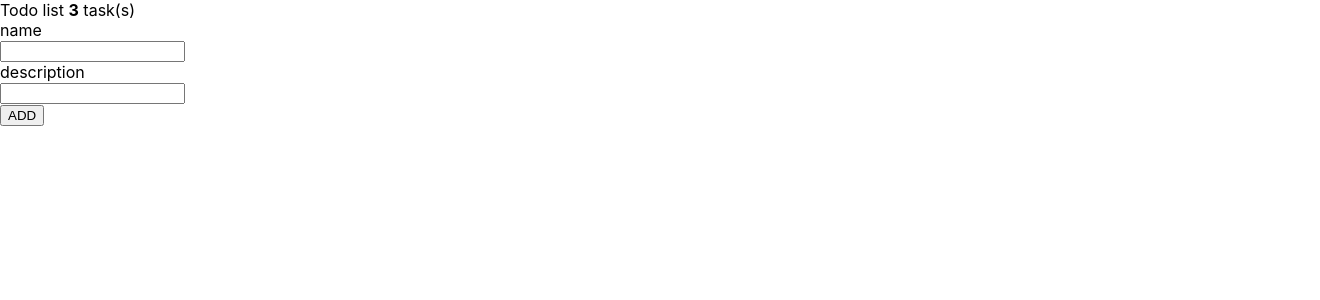
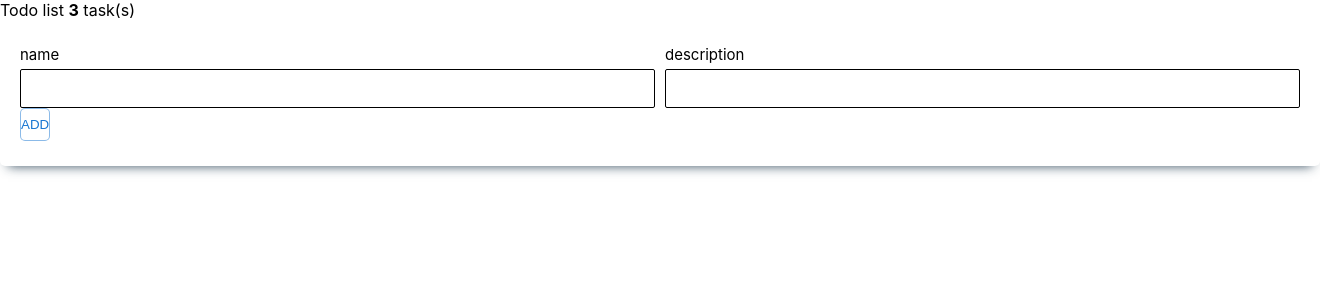
Before and after one commit to Banchee501/todo-list-react-ts, a React (Create React App) app: page / in a window 1280 px wide. Shown: the top 300 px of the page, 1320 px wide, since content can reach past the window. Built offline with nearby package versions, Linux system fonts and the light colour scheme; the HTML template or start-up script is replaced by a standard one.

Commit message:
add button module

```diff
--- /dev/null
+++ b/src/components/button/Button.scss
@@ -0,0 +1,27 @@
+.button {
+    border-radius: 5px;
+    padding: 8px 0px;
+    cursor: pointer;
+    background-color: #fff;
+    &_red {
+        border: 1px solid rgba(210,25 ,25, 0.5);
+        color: #d21919;
+    }
+    &_red:hover {
+        border: 1px solid rgba(210,25 ,25, 0.05);
+    }
+    &_orange {
+        border: 1px solid rgba(210,102 ,25, 0.5);
+        color: #d27c19;
+    }
+    &_orange:hover {
+        border: 1px solid rgba(210,102 ,25, 0.05);
+    }
+    &_blue {
+        border: 1px solid rgba(25,118 ,210, 0.5);
+        color: #1976d2;
+    }
+    &_blue:hover {
+        border: 1px solid rgba(25,118 ,210, 0.05);
+    }
+}
--- /dev/null
+++ b/src/components/button/Button.tsx
@@ -0,0 +1,13 @@
+import './Button.scss';
+
+interface ButtonProps extends React.ComponentPropsWithRef<'button'> {
+    color: "orange" | 'blue' | "red"
+}
+
+export const Button: React.FC<ButtonProps> = ({ children, color, onClick, ...props }) => {
+    const className = `button ${[`button_${color}`]}`;
+
+    return <button className={className} onClick={onClick} {...props}>
+        {children}
+    </button>
+}
--- a/src/components/header/Header.scss
+++ b/src/components/header/Header.scss
@@ -1,6 +1,6 @@
 .header {
     &_container {
-        text-align: center;
+        text-align: left;
     }
     &_title {
         font-style: 25px;
--- a/src/components/header/Header.tsx
+++ b/src/components/header/Header.tsx
@@ -1,6 +1,6 @@
 import React from "react";
 
-import './Header';
+import './Header.scss';
 
 interface HeaderProps {
     todoCount: number;
--- a/src/components/todoPanel/TodoPanel.scss
+++ b/src/components/todoPanel/TodoPanel.scss
@@ -1,28 +1,27 @@
-.todo_panel {
-    &_container {
+.todo_panel_container {
     background-color: #fff;
-        box-shadow: 0px 8px 11px -8px rgba($color: 34, 60, 80, $alpha: 0.9);
+    box-shadow: 0px 8px 11px -8px rgba(34, 60, 80, 0.9);
     margin-bottom: 15px;
     width: 100%;
     padding: 25px 20px;
     border-radius: 5px;
-    }
-    .field {
-        &_container {
+    .fields_container {
         display: flex;
         justify-content: space-between;
         gap: 10px;
+        .field {
+            &_container {
                 width: 100%;
                 label {
                     display: flex;
                     flex-direction: column;
                     gap: 5px;
-                font-style: 15px;
+                    font-size: 15px;
                 }
                 input {
-                font-style: 15px;
+                    font-size: 15px;
                     padding: 10px 5px;
-                background-repeat: 2px;
+                    border-radius: 2px;
                     border: 0.5px solid black;
                 }
             }
@@ -32,3 +31,5 @@
                 margin-top: 10px;
             }
         }
+    }
+}
--- a/src/components/todoPanel/TodoPanel.tsx
+++ b/src/components/todoPanel/TodoPanel.tsx
@@ -1,6 +1,8 @@
 import { useState } from "react";
 
-import './TodoPanel'
+import { Button } from '../button/Button';
+
+import './TodoPanel.scss';
 
 const DEFAULT_TODO = {
     name: '',
@@ -16,9 +18,9 @@ export const TodoPanel = () => {
     }
 
     return (
-        <div className="">
-            <div>
-                <div>
+        <div className="todo_panel_container">
+            <div className="fields_container">
+                <div className="field_container">
                     <label htmlFor="name">
                         <div>name</div>
                         <input type="text"
@@ -28,7 +30,7 @@ export const TodoPanel = () => {
                             onChange={onChange} />
                     </label>
                 </div>
-                <div>
+                <div className="field_container">
                     <label htmlFor="description">
                         <div>description</div>
                         <input type="text"
@@ -38,9 +40,9 @@ export const TodoPanel = () => {
                             onChange={onChange} />
                     </label>
                 </div>
-                <div>
-                    <button>ADD</button>
-                </div>
+            </div>
+            <div className="button_container">
+                <Button color="blue">ADD</Button>
             </div>
         </div>
     )
```
Lines whose indentation alone changed are shown as unchanged.
